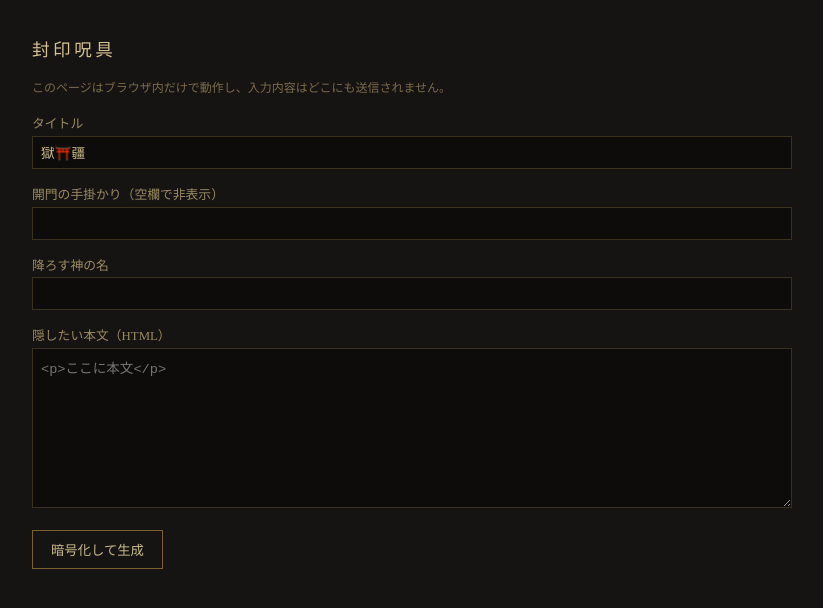
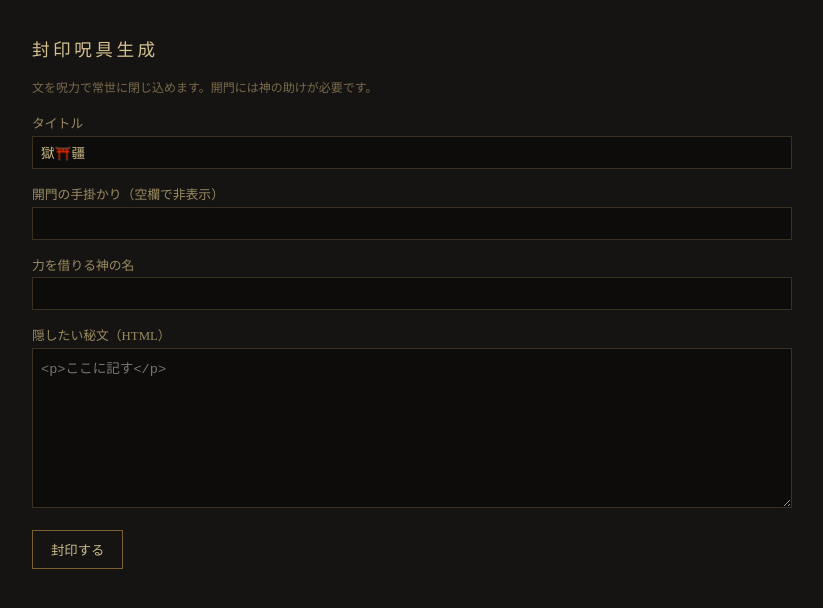
Before and after one commit to 24-blog/gate-encrypt, a plain HTML site: page type2.html in a window 1280 px wide. Shown: the whole page, without its empty margins (228-1051 px from the left). Drawn offline with Linux system fonts and the light colour scheme.

Commit message:
Update type2.html

```diff
--- a/type2.html
+++ b/type2.html
@@ -17,19 +17,19 @@ iframe{width:100%;height:340px;border:1px solid #3a3020;background:#fff;margin-t
 </style>
 </head>
 <body>
-<h1>封印呪具</h1>
-<p class="note">このページはブラウザ内だけで動作し、入力内容はどこにも送信されません。</p>
+<h1>封印呪具生成</h1>
+<p class="note">文を呪力で常世に閉じ込めます。開門には神の助けが必要です。</p>
 
 <label>タイトル</label>
 <input id="title" value="獄⛩️疆">
 <label>開門の手掛かり（空欄で非表示）</label>
 <input id="hint" value="">
-<label>降ろす神の名</label>
+<label>力を借りる神の名</label>
 <input id="pw" type="text" autocomplete="off">
-<label>隠したい本文（HTML）</label>
-<textarea id="body" placeholder="<p>ここに本文</p>"></textarea>
+<label>隠したい秘文（HTML）</label>
+<textarea id="body" placeholder="<p>ここに記す</p>"></textarea>
 
-<button id="gen">暗号化して生成</button>
+<button id="gen">封印する</button>
 
 <div id="out" style="display:none">
   <label>生成されたコード（ブログのHTML編集モードに貼り付け）</label>
```
